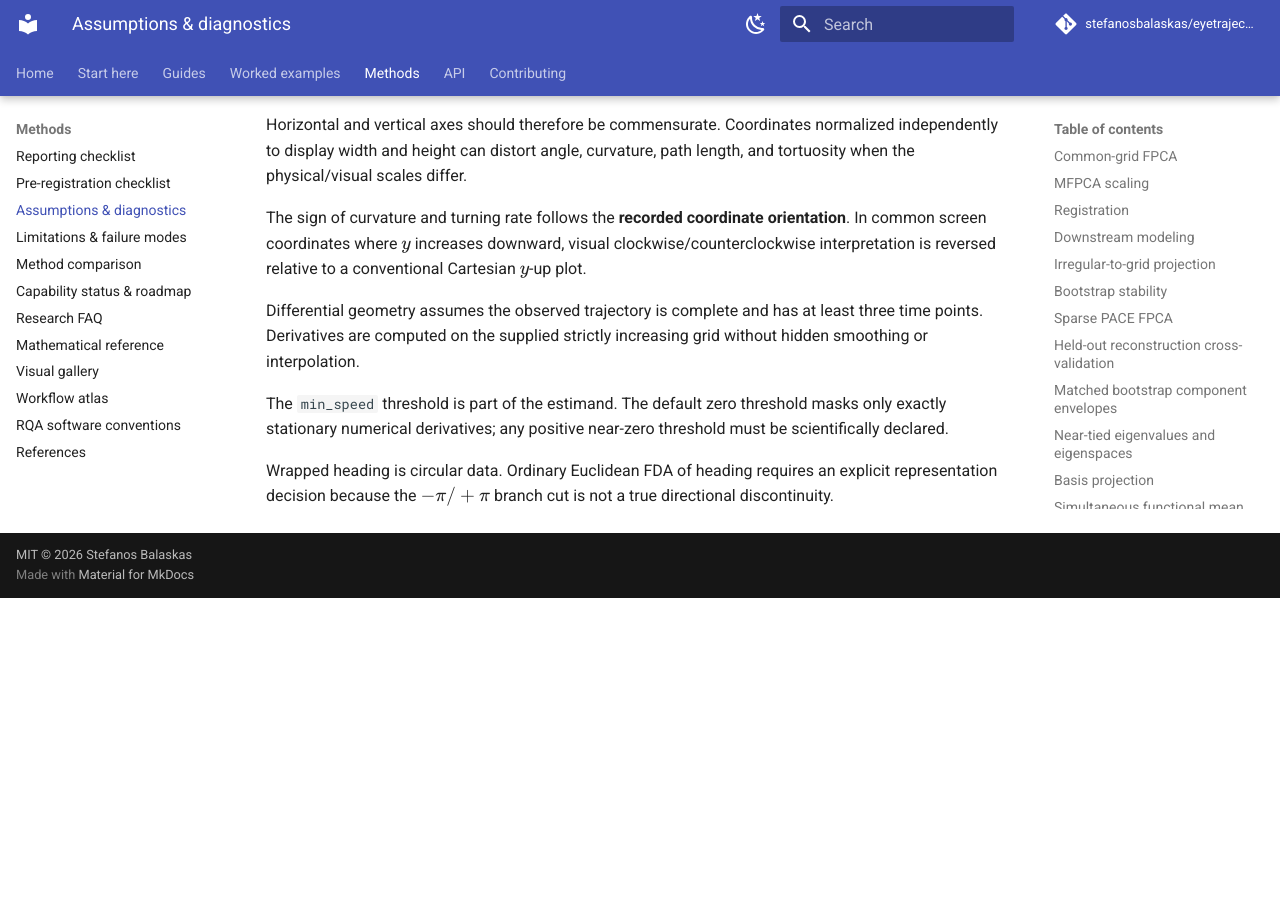
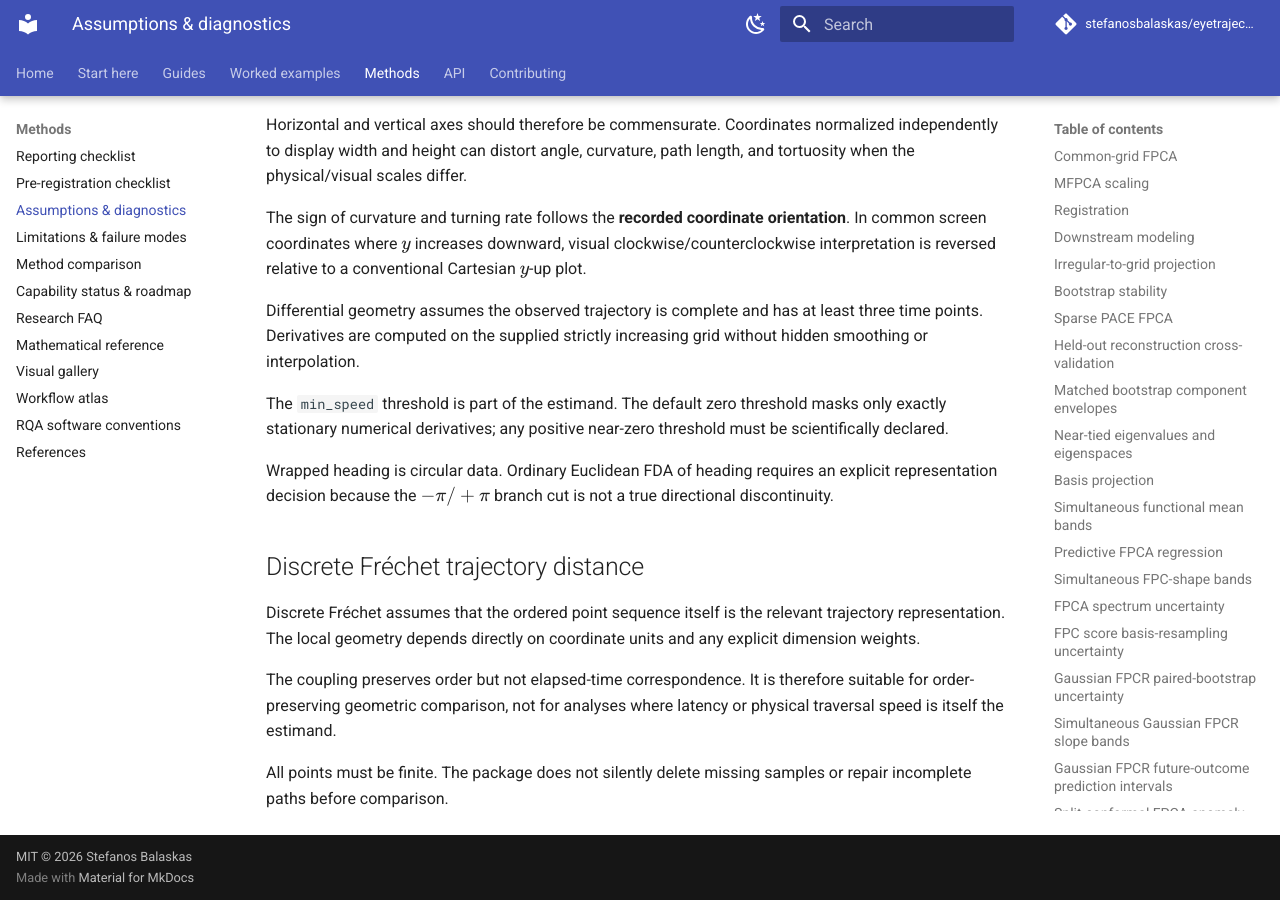
Before and after one commit to stefanosbalaskas/eyetrajectoriespy, an MkDocs documentation site: the page built from docs/methods/assumptions.md, in a window 1280 px wide and 900 px high, scrolled down 11184 px. Built offline with MkDocs 1.6.1 and Material for MkDocs 9.7.7, drawn with Linux system fonts in a browser that asks for light colours; comment, search, counter and statistics services are not loaded; before the commit the page ends 11782 px from its top, so only the background shows below that.

Commit message:
Add ## Discrete Fréchet trajectory distance guidance

```diff
--- a/docs/methods/assumptions.md
+++ b/docs/methods/assumptions.md
@@ -304,3 +304,12 @@ Differential geometry assumes the observed trajectory is complete and has at lea
 The `min_speed` threshold is part of the estimand. The default zero threshold masks only exactly stationary numerical derivatives; any positive near-zero threshold must be scientifically declared.
 
 Wrapped heading is circular data. Ordinary Euclidean FDA of heading requires an explicit representation decision because the \(-\pi/+ \pi\) branch cut is not a true directional discontinuity.
+
+
+## Discrete Fréchet trajectory distance
+
+Discrete Fréchet assumes that the ordered point sequence itself is the relevant trajectory representation. The local geometry depends directly on coordinate units and any explicit dimension weights.
+
+The coupling preserves order but not elapsed-time correspondence. It is therefore suitable for order-preserving geometric comparison, not for analyses where latency or physical traversal speed is itself the estimand.
+
+All points must be finite. The package does not silently delete missing samples or repair incomplete paths before comparison.
```
